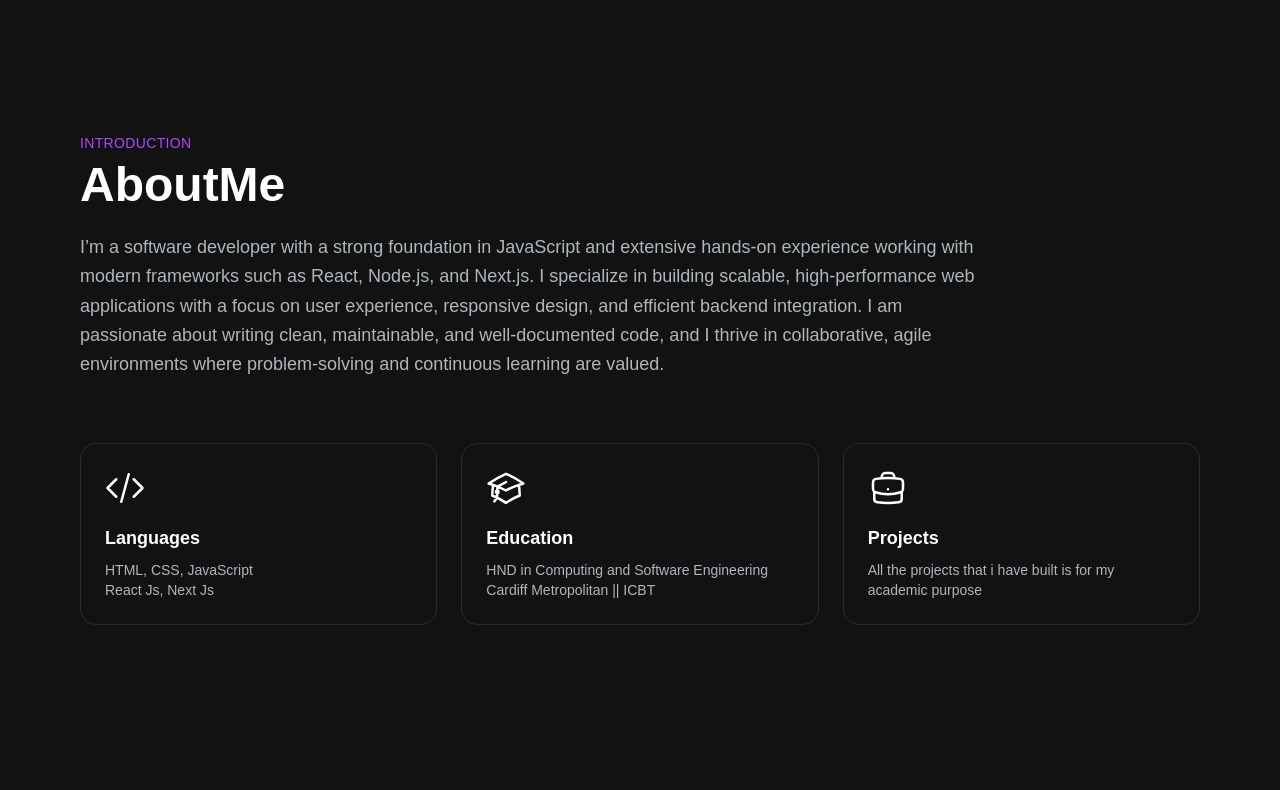
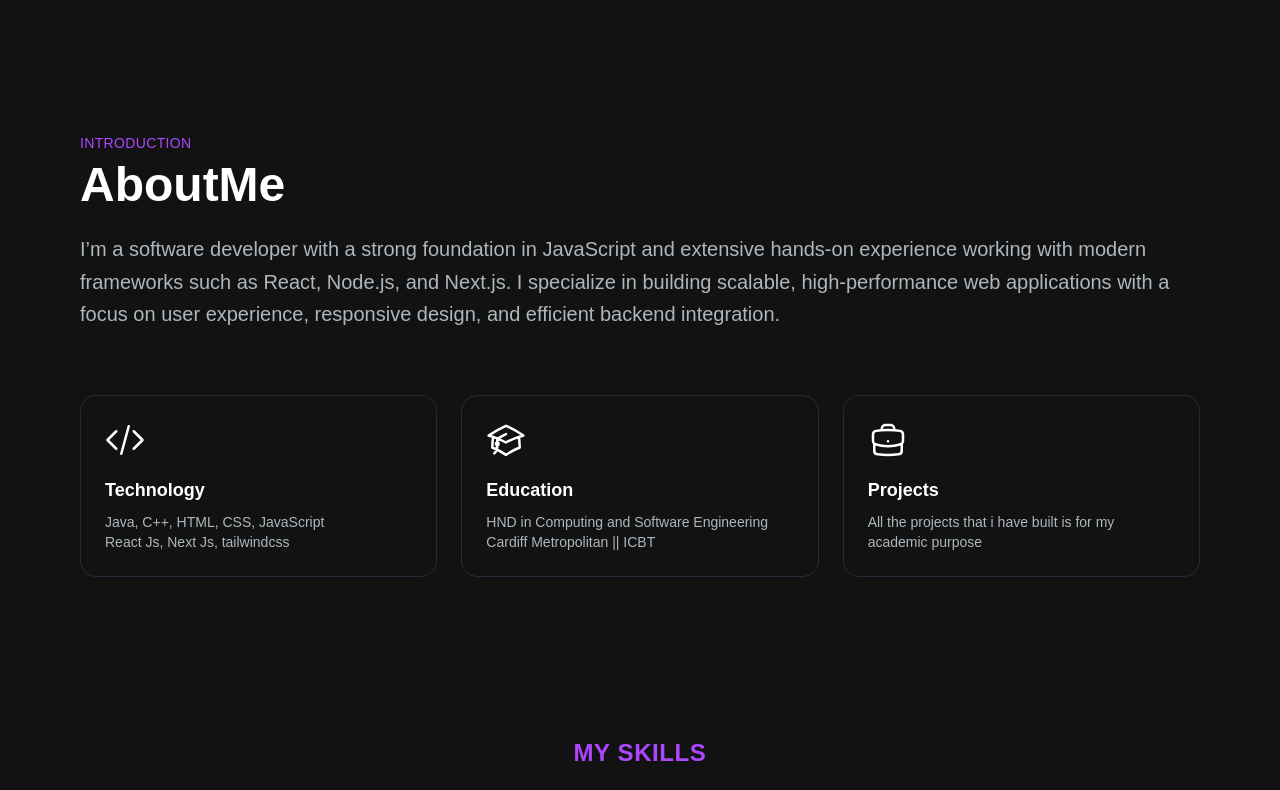
Before and after one commit to IsranjanSathiyaseelan/MyPortfolio, a Next.js app in the folder portfolio/: page / in a window 1280 px wide. Shown: the part 555-1345 px from the top of the page. Built offline with nearby package versions, Linux system fonts and the light colour scheme.

Commit message:
Update AboutMe.jsx

```diff
--- a/portfolio/app/components/AboutMe.jsx
+++ b/portfolio/app/components/AboutMe.jsx
@@ -8,12 +8,12 @@ import {
 
 const cardData = [
   {
-    title: "Languages",
+    title: "Technology",
     description: (
       <>
-        HTML, CSS, JavaScript
+        Java, C++, HTML, CSS, JavaScript
         <br />
-        React Js, Next Js
+        React Js, Next Js, tailwindcss
       </>
     ),
     icon: <CodeBracketIcon className="h-10 w-10 text-white mb-4" />,
@@ -44,16 +44,13 @@ const AboutMe = () => {
             Introduction
           </p>
           <h2 className="text-5xl font-extrabold mb-6 text-white">AboutMe</h2>
-          <p className="text-lg text-[#ADB7BE] max-w-4xl leading-relaxed">
+          <p className="text-[#ADB7BE] text-base sm:text-lg mb-4 lg:text-xl leading-relaxed">
             I’m a software developer with a strong foundation in
             JavaScript and extensive hands-on experience working with modern
             frameworks such as React, Node.js, and Next.js. I specialize in
             building scalable, high-performance web applications with a focus on
             user experience, responsive design, and efficient backend
-            integration. I am passionate about
-            writing clean, maintainable, and well-documented code, and I thrive
-            in collaborative, agile environments where problem-solving and
-            continuous learning are valued.
+            integration.
           </p>
         </div>
 
```
